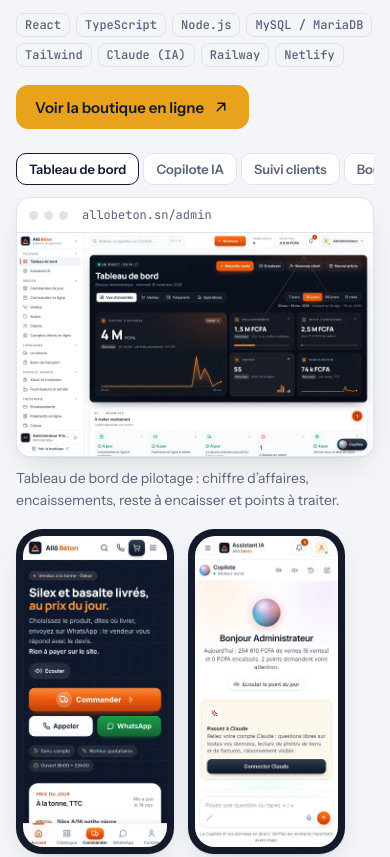
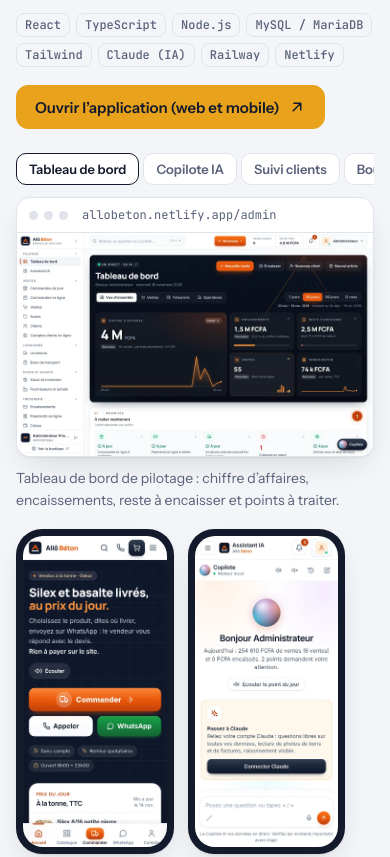
Before and after one commit to fatoumayorofall-dev/fatoumayorofall-dev.github.io, a plain HTML site: page index.html in a window 390 px wide. Shown: the part 9384-10241 px from the top of the page. Drawn offline with nearby package versions, Linux system fonts and the light colour scheme.

Commit message:
Lien vers l'application web et mobile, structure de l'application, CV mis à jour
Co-Authored-By: Claude Opus 5.5 <noreply@anthropic.com>
Claude-Session: https://claude.ai/code/session_01CfV1SiQt7cFTnqi8r49Y7B

```diff
--- a/index.html
+++ b/index.html
@@ -507,14 +507,14 @@ footer .wrap { display: flex; flex-wrap: wrap; justify-content: space-between; g
           <div class="proof" id="ab-proof"></div>
           <div class="stack"><span>React</span><span>TypeScript</span><span>Node.js</span><span>MySQL / MariaDB</span><span>Tailwind</span><span>Claude (IA)</span><span>Railway</span><span>Netlify</span></div>
           <div class="links">
-            <a class="btn primary" href="https://allobeton.sn" target="_blank" rel="noopener noreferrer"><span data-t="ab.visit"></span>
+            <a class="btn primary" href="https://allobeton.netlify.app" target="_blank" rel="noopener noreferrer"><span data-t="ab.visit"></span>
               <svg viewBox="0 0 24 24" fill="none" stroke="currentColor" stroke-width="2" stroke-linecap="round" stroke-linejoin="round" aria-hidden="true"><path d="M7 17 17 7M8 7h9v9"/></svg></a>
           </div>
         </div>
         <div class="shots">
           <div class="tabs" role="tablist" aria-label="Captures Allô Béton" id="ab-tabs"></div>
           <div class="frame">
-            <div class="bar"><i></i><i></i><i></i><span id="ab-url">allobeton.sn/admin</span></div>
+            <div class="bar"><i></i><i></i><i></i><span id="ab-url">allobeton.netlify.app/admin</span></div>
             <img id="ab-img" src="img/ab-dashboard.webp" alt="" width="1600" height="1000">
           </div>
           <p class="caption" id="ab-caption"></p>
@@ -529,7 +529,7 @@ footer .wrap { display: flex; flex-wrap: wrap; justify-content: space-between; g
         <div class="erp-head"><h3 data-t="erp.title"></h3><p data-t="erp.lead"></p></div>
         <p class="erp-flow" id="erp-flow"></p>
         <div class="modules" id="erp-modules"></div>
-        <p><a class="btn primary" href="https://fatoumayorofall-dev.github.io/demo-erp/" target="_blank" rel="noopener noreferrer"><span data-t="erp.try"></span></a> <span class="muted" style="font-size:13px" data-t="erp.trynote"></span></p>
+        <p><a class="btn primary" href="https://fatoumayorofall-dev.github.io/demo-erp/" target="_blank" rel="noopener noreferrer"><span data-t="erp.try"></span></a> <a class="btn" href="https://github.com/fatoumayorofall-dev/fatoumayorofall-dev/blob/main/ARCHITECTURE.md" target="_blank" rel="noopener noreferrer"><span data-t="erp.arch"></span></a> <span class="muted" style="font-size:13px" data-t="erp.trynote"></span></p>
       </div>
 
       <div class="mini" id="mini"></div>
@@ -607,7 +607,7 @@ footer .wrap { display: flex; flex-wrap: wrap; justify-content: space-between; g
       'erp.title': 'L’ERP Allô Béton, module par module', 'erp.lead': 'J’ai conçu un ERP complet pour ICOPS : une seule base de données relie la vente, le stock, la caisse, les clients et les achats, et la boutique en ligne s’y branche directement.',
       'erp.flow': 'Une vente enregistrée → <b>sort du stock</b> → <b>entre en caisse</b> → <b>met à jour le compte du client</b> → <b>apparaît dans le tableau de bord</b>. Rien n’est saisi deux fois.',
       'ab.desc': 'ICOPS vend du silex et du basalte livrés sur les chantiers de Dakar. Allô Béton relie la boutique en ligne à la gestion : un même catalogue, les mêmes prix à la tonne en FCFA TTC, le même stock et la même caisse.',
-      'ab.visit': 'Voir la boutique en ligne',
+      'ab.visit': 'Ouvrir l’application (web et mobile)',
       'parcours.title': 'Parcours', 'parcours.lead': 'Tenu comme un journal : la date, la fonction, et le domaine auquel elle se rattache.',
       'formation.title': 'Formation',
       'skills.title': 'Compétences', 'skills.lead': 'Le profil choisi en haut de page met en avant le groupe correspondant.',
@@ -616,7 +616,7 @@ footer .wrap { display: flex; flex-wrap: wrap; justify-content: space-between; g
       'footer.ref': 'Références disponibles sur demande',
       'cta.erp': 'Voir l’ERP en détail',
       'nav.real': 'Réalisations',
-      'erp.try': 'Essayer l’ERP de démonstration', 'erp.trynote': 'Entreprise fictive et données de test : enregistrez une vente et regardez tout se mettre à jour.',
+      'erp.try': 'Essayer l’ERP de démonstration', 'erp.arch': 'Structure de l’application', 'erp.trynote': 'Entreprise fictive et données de test : enregistrez une vente et regardez tout se mettre à jour.',
       'cv.btn': 'CV', 'hero.avail': 'Ouverte aux opportunités · Dakar et UEMOA', 'contact.cv': 'CV', 'contact.cvv': 'CV d’une page (PDF)',
       'real.title': 'Réalisations', 'real.lead': 'Ce qui tourne aujourd’hui chez ICOPS : des automatismes qui travaillent à la place de l’équipe, et des livraisons suivies du dépôt jusqu’au chantier.',
       'auto.eyebrow': 'Automatisations', 'auto.title': 'Ce que l’ERP fait tout seul', 'auto.lead': 'Une saisie, tous ses effets. L’équipe enregistre une fois ; l’ERP met à jour la caisse, le stock, les ventes et prépare les messages aux clients.',
@@ -645,7 +645,7 @@ footer .wrap { display: flex; flex-wrap: wrap; justify-content: space-between; g
       'erp.title': 'The Allô Béton ERP, module by module', 'erp.lead': 'I designed a complete ERP for ICOPS: one database connects sales, stock, cash, customers and purchasing, and the online shop plugs straight into it.',
       'erp.flow': 'A recorded sale → <b>leaves stock</b> → <b>enters the cash book</b> → <b>updates the customer account</b> → <b>shows on the dashboard</b>. Nothing is typed twice.',
       'ab.desc': 'ICOPS sells flint and basalt delivered to building sites around Dakar. Allô Béton connects the online shop to the back office: one catalogue, the same per-tonne prices in FCFA incl. VAT, the same stock and the same cash book.',
-      'ab.visit': 'Visit the online shop',
+      'ab.visit': 'Open the app (web and mobile)',
       'parcours.title': 'Experience', 'parcours.lead': 'Kept like a journal: the dates, the position, and the field it belongs to.',
       'formation.title': 'Education',
       'skills.title': 'Skills', 'skills.lead': 'The profile selected at the top highlights the matching group.',
@@ -654,7 +654,7 @@ footer .wrap { display: flex; flex-wrap: wrap; justify-content: space-between; g
       'footer.ref': 'References available on request',
       'cta.erp': 'See the ERP in detail',
       'nav.real': 'Achievements',
-      'erp.try': 'Try the demo ERP', 'erp.trynote': 'Fictional company and test data (French interface): record a sale and watch everything update.',
+      'erp.try': 'Try the demo ERP', 'erp.arch': 'Application structure', 'erp.trynote': 'Fictional company and test data (French interface): record a sale and watch everything update.',
       'cv.btn': 'Résumé', 'hero.avail': 'Open to opportunities · Dakar and WAEMU', 'contact.cv': 'Résumé', 'contact.cvv': 'One-page résumé (PDF, French)',
       'real.title': 'Achievements', 'real.lead': 'What runs at ICOPS today: automations that do the work for the team, and deliveries tracked from the depot to the building site.',
       'auto.eyebrow': 'Automation', 'auto.title': 'What the ERP does on its own', 'auto.lead': 'One entry, every effect. The team records something once; the ERP updates cash, stock and sales and drafts the customer messages.',
@@ -791,10 +791,10 @@ footer .wrap { display: flex; flex-wrap: wrap; justify-content: space-between; g
     proof: { fr: [['1 222', 'tests automatiques'], ['13', 'parcours testés de bout en bout'], ['748', 'questions d’évaluation du Copilote'], ['64', 'tables de données']],
       en: [['1,222', 'automated tests'], ['13', 'end-to-end journeys tested'], ['748', 'copilot evaluation questions'], ['64', 'database tables']] },
     shots: [
-      { img: 'ab-dashboard.webp', url: 'allobeton.sn/admin', fr: ['Tableau de bord', 'Tableau de bord de pilotage : chiffre d’affaires, encaissements, reste à encaisser et points à traiter.'], en: ['Dashboard', 'Management dashboard: revenue, collections, outstanding receivables and items to handle.'] },
-      { img: 'ab-copilote-reponse.webp', url: 'allobeton.sn/admin#ai-expert', fr: ['Copilote IA', 'Le Copilote répond en langage courant, ici avec les ventes moyennes par jour de la semaine.'], en: ['AI copilot', 'The copilot answers plain-language questions, here with average sales by weekday.'] },
-      { img: 'ab-clients.webp', url: 'allobeton.sn/admin#customers', fr: ['Suivi clients', 'Relances préparées par les automatismes : message WhatsApp rédigé, montant dû, retard.'], en: ['Customer follow-up', 'Reminders prepared by automations: WhatsApp message drafted, amount due, days late.'] },
-      { img: 'ab-boutique.webp', url: 'allobeton.sn', fr: ['Boutique en ligne', 'Boutique en ligne : prix du jour à la tonne, commande sans compte, devis par WhatsApp.'], en: ['Online shop', 'Online shop: daily per-tonne prices, guest checkout, quotes over WhatsApp.'] },
+      { img: 'ab-dashboard.webp', url: 'allobeton.netlify.app/admin', fr: ['Tableau de bord', 'Tableau de bord de pilotage : chiffre d’affaires, encaissements, reste à encaisser et points à traiter.'], en: ['Dashboard', 'Management dashboard: revenue, collections, outstanding receivables and items to handle.'] },
+      { img: 'ab-copilote-reponse.webp', url: 'allobeton.netlify.app/admin#ai-expert', fr: ['Copilote IA', 'Le Copilote répond en langage courant, ici avec les ventes moyennes par jour de la semaine.'], en: ['AI copilot', 'The copilot answers plain-language questions, here with average sales by weekday.'] },
+      { img: 'ab-clients.webp', url: 'allobeton.netlify.app/admin#customers', fr: ['Suivi clients', 'Relances préparées par les automatismes : message WhatsApp rédigé, montant dû, retard.'], en: ['Customer follow-up', 'Reminders prepared by automations: WhatsApp message drafted, amount due, days late.'] },
+      { img: 'ab-boutique.webp', url: 'allobeton.netlify.app', fr: ['Boutique en ligne', 'Boutique en ligne : prix du jour à la tonne, commande sans compte, devis par WhatsApp.'], en: ['Online shop', 'Online shop: daily per-tonne prices, guest checkout, quotes over WhatsApp.'] },
     ],
   };
 
```
Also changed, not shown: 2 other files.
